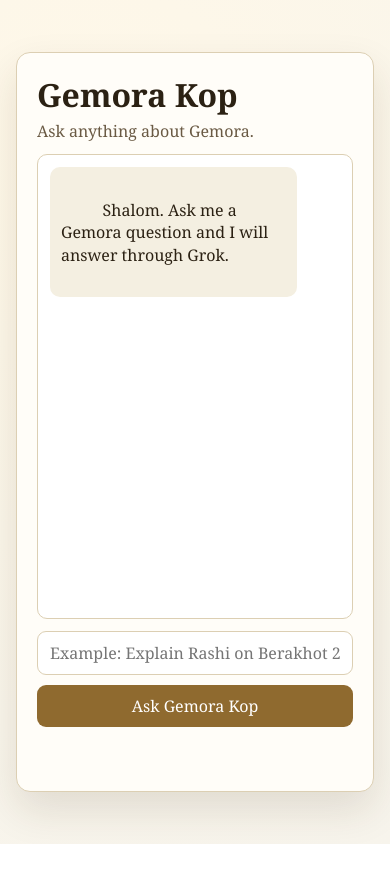
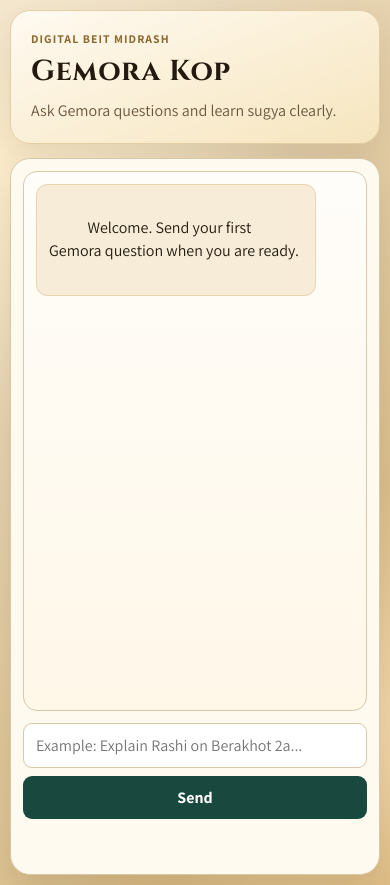
Before and after one commit to ChabadCuritiba/GemoraKop, a website: page public/index.html in a window 390 px wide. Before the commit the page ends 844 px from the top, so only its background shows below. Drawn offline with Linux system fonts and the light colour scheme.

Commit message:
Upgrade Gemora Kop UI and add deploy-ready /api/chat for Vercel

```diff
--- a/public/index.html
+++ b/public/index.html
@@ -4,16 +4,26 @@
     <meta charset="UTF-8" />
     <meta name="viewport" content="width=device-width, initial-scale=1.0" />
     <title>Gemora Kop</title>
+    <link rel="preconnect" href="https://fonts.googleapis.com" />
+    <link rel="preconnect" href="https://fonts.gstatic.com" crossorigin />
+    <link
+      href="https://fonts.googleapis.com/css2?family=Cinzel:wght@600;700&family=Assistant:wght@400;600;700&display=swap"
+      rel="stylesheet"
+    />
     <link rel="stylesheet" href="/styles.css" />
   </head>
   <body>
-    <main class="app">
+    <main class="app-shell">
+      <section class="brand-panel">
+        <p class="brand-kicker">Digital Beit Midrash</p>
         <h1>Gemora Kop</h1>
-      <p class="subtitle">Ask anything about Gemora.</p>
+        <p class="subtitle">Ask Gemora questions and learn sugya clearly.</p>
+      </section>
 
+      <section class="chat-panel">
         <section class="chat-box" id="chatBox" aria-live="polite">
           <div class="msg bot">
-          Shalom. Ask me a Gemora question and I will answer through Grok.
+            Welcome. Send your first Gemora question when you are ready.
           </div>
         </section>
 
@@ -26,9 +36,10 @@
             autocomplete="off"
             required
           />
-        <button type="submit">Ask Gemora Kop</button>
+          <button type="submit">Send</button>
         </form>
         <p id="status" class="status"></p>
+      </section>
     </main>
 
     <script src="/script.js"></script>
--- a/public/script.js
+++ b/public/script.js
@@ -2,6 +2,9 @@ const chatForm = document.getElementById("chatForm");
 const messageInput = document.getElementById("messageInput");
 const chatBox = document.getElementById("chatBox");
 const statusText = document.getElementById("status");
+const submitButton = chatForm.querySelector("button[type='submit']");
+
+let isSubmitting = false;
 
 function appendMessage(text, role) {
   const div = document.createElement("div");
@@ -13,9 +16,13 @@ function appendMessage(text, role) {
 
 chatForm.addEventListener("submit", async (event) => {
   event.preventDefault();
+  if (isSubmitting) return;
+
   const message = messageInput.value.trim();
   if (!message) return;
 
+  isSubmitting = true;
+  submitButton.disabled = true;
   appendMessage(message, "user");
   messageInput.value = "";
   statusText.textContent = "Thinking...";
@@ -30,14 +37,19 @@ chatForm.addEventListener("submit", async (event) => {
     const data = await response.json();
     if (!response.ok) {
       appendMessage(data.error || "Request failed.", "bot");
-      statusText.textContent = "";
       return;
     }
 
     appendMessage(data.reply, "bot");
+  } catch (error) {
+    appendMessage(
+      "Network error: could not reach the chat server. If deployed, make sure your backend (with /api/chat) is running on the same domain.",
+      "bot"
+    );
+  } finally {
     statusText.textContent = "";
-  } catch (error) {
-    appendMessage("Network error. Please try again.", "bot");
-    statusText.textContent = "";
+    submitButton.disabled = false;
+    isSubmitting = false;
+    messageInput.focus();
   }
 });
--- a/public/styles.css
+++ b/public/styles.css
@@ -1,12 +1,14 @@
 :root {
-  --bg: #f7f4ec;
-  --card: #fffdf8;
-  --ink: #2b2113;
-  --muted: #6a5a44;
-  --accent: #8f6a2f;
-  --user: #e7dcc8;
-  --bot: #f4efe1;
-  --border: #dccfb3;
+  --bg-1: #efe4cf;
+  --bg-2: #d6b273;
+  --ink: #241a0f;
+  --muted: #68563e;
+  --accent: #19493e;
+  --accent-2: #2f6a5c;
+  --card: #fffaf0;
+  --user: #ddf0e7;
+  --bot: #f6ecd8;
+  --line: #d8c8a8;
 }
 
 * {
@@ -15,65 +17,107 @@
 
 body {
   margin: 0;
-  font-family: Georgia, "Times New Roman", serif;
-  background: radial-gradient(circle at 20% 20%, #fff8e8, var(--bg));
+  font-family: "Assistant", sans-serif;
+  background:
+    radial-gradient(circle at 10% 20%, #ffefcd 0%, transparent 32%),
+    radial-gradient(circle at 88% 82%, #f8ddb2 0%, transparent 30%),
+    linear-gradient(130deg, var(--bg-1), var(--bg-2));
   color: var(--ink);
   min-height: 100vh;
-  display: grid;
-  place-items: center;
-  padding: 16px;
+  padding: 18px;
 }
 
-.app {
-  width: min(760px, 100%);
-  background: var(--card);
-  border: 1px solid var(--border);
-  border-radius: 14px;
-  padding: 20px;
-  box-shadow: 0 18px 40px rgba(58, 43, 18, 0.12);
+.app-shell {
+  width: min(980px, 100%);
+  margin: 0 auto;
+  display: grid;
+  grid-template-columns: 320px minmax(0, 1fr);
+  gap: 14px;
 }
 
 h1 {
-  margin: 0 0 4px;
+  margin: 0 0 8px;
+  font-family: "Cinzel", serif;
+  font-size: clamp(1.8rem, 2.4vw, 2.3rem);
+  letter-spacing: 0.03em;
+}
+
+.brand-panel {
+  background: linear-gradient(160deg, #fffaf1, #f6e5be);
+  border: 1px solid #e4cea4;
+  border-radius: 20px;
+  padding: 20px;
+  box-shadow: 0 14px 34px rgba(69, 48, 18, 0.12);
+}
+
+.brand-kicker {
+  margin: 0 0 6px;
+  font-weight: 700;
+  text-transform: uppercase;
+  font-size: 0.74rem;
+  letter-spacing: 0.09em;
+  color: #8c6a31;
 }
 
 .subtitle {
-  margin: 0 0 12px;
+  margin: 0;
   color: var(--muted);
+  line-height: 1.5;
+}
+
+.chat-panel {
+  background: var(--card);
+  border: 1px solid var(--line);
+  border-radius: 20px;
+  padding: 16px;
+  box-shadow: 0 16px 36px rgba(45, 29, 10, 0.13);
 }
 
 .chat-box {
-  height: 420px;
+  height: 64vh;
+  max-height: 610px;
+  min-height: 380px;
   overflow-y: auto;
-  border: 1px solid var(--border);
-  border-radius: 10px;
+  border: 1px solid var(--line);
+  border-radius: 14px;
   padding: 12px;
-  background: #fff;
+  background:
+    linear-gradient(180deg, #fffdfa 0%, #fff7e8 100%),
+    repeating-linear-gradient(
+      0deg,
+      transparent,
+      transparent 24px,
+      rgba(170, 145, 90, 0.08) 24px,
+      rgba(170, 145, 90, 0.08) 25px
+    );
 }
 
 .msg {
-  max-width: 85%;
-  margin-bottom: 10px;
-  padding: 9px 11px;
-  border-radius: 10px;
+  max-width: 88%;
+  margin-bottom: 11px;
+  padding: 10px 12px;
+  border-radius: 11px;
   line-height: 1.4;
   white-space: pre-wrap;
+  animation: rise-in 180ms ease-out;
 }
 
 .msg.user {
   margin-left: auto;
   background: var(--user);
+  border: 1px solid #bddccf;
 }
 
 .msg.bot {
   margin-right: auto;
   background: var(--bot);
+  border: 1px solid #e9d5ae;
 }
 
 .chat-form {
   display: grid;
   grid-template-columns: 1fr auto;
-  gap: 10px;
+  gap: 8px;
   margin-top: 12px;
 }
 
@@ -83,9 +127,16 @@ button {
 }
 
 input {
-  border: 1px solid var(--border);
+  border: 1px solid var(--line);
   border-radius: 9px;
-  padding: 10px 12px;
+  padding: 11px 12px;
+  background: #fff;
+  outline: none;
+}
+
+input:focus {
+  border-color: #bda067;
+  box-shadow: 0 0 0 3px rgba(173, 136, 64, 0.16);
 }
 
 button {
@@ -93,19 +144,59 @@ button {
   border-radius: 9px;
   background: var(--accent);
   color: #fff;
-  padding: 10px 14px;
+  padding: 11px 15px;
   cursor: pointer;
+  font-weight: 700;
+  transition: background 120ms ease, transform 120ms ease;
+}
+
+button:hover {
+  background: var(--accent-2);
+  transform: translateY(-1px);
+}
+
+button:disabled {
+  cursor: not-allowed;
+  opacity: 0.72;
+  transform: none;
 }
 
 .status {
   min-height: 20px;
   color: var(--muted);
   margin-top: 8px;
+  font-size: 0.93rem;
+}
+
+@keyframes rise-in {
+  from {
+    opacity: 0;
+    transform: translateY(4px);
+  }
+  to {
+    opacity: 1;
+    transform: translateY(0);
+  }
+}
+
+@media (max-width: 860px) {
+  .app-shell {
+    grid-template-columns: 1fr;
+  }
+
+  .chat-panel {
+    padding: 12px;
+  }
 }
 
 @media (max-width: 640px) {
+  body {
+    padding: 10px;
+  }
+
   .chat-box {
-    height: 55vh;
+    min-height: 52vh;
+    max-height: none;
   }
 
   .chat-form {
```
Also changed, not shown: api/chat.js (added, +10 -0 lines), gemora-chat.js (added, +122 -0 lines), server.js (+3 -112 lines), vercel.json (added). Lines whose indentation alone changed are shown as unchanged.
